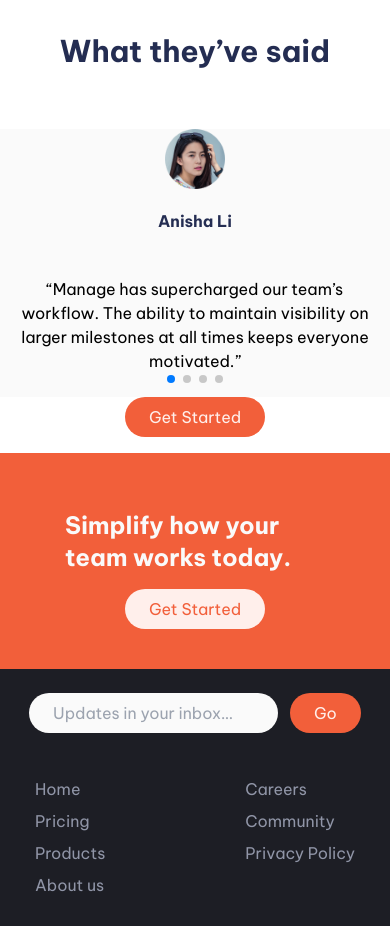
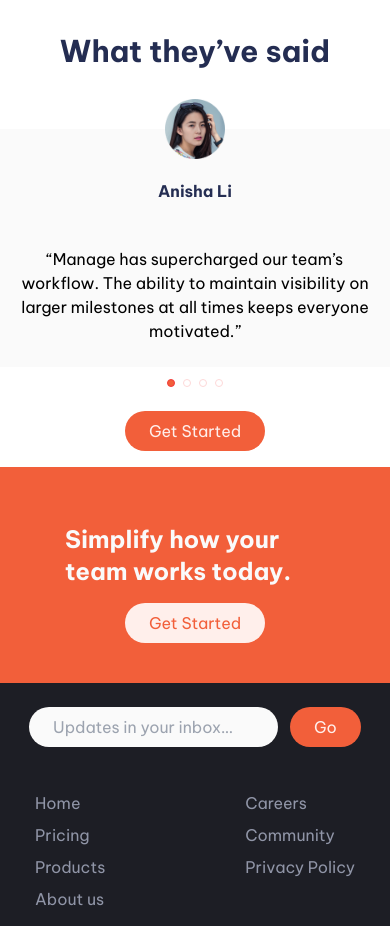
Before and after one commit to Jamieeee1/manage-landing-page-master, a website: page public/index.html in a window 390 px wide. Shown: the part 1688-2614 px from the top of the page. Drawn offline with Linux system fonts and the light colour scheme.

Commit message:
finally done with swiper for mobile at least

```diff
--- a/public/Slide.css
+++ b/public/Slide.css
@@ -4,5 +4,18 @@
     max-width: 420px;
 }
 
+.swiper-pagination {
+    position: relative;
+    padding-block: 10px;
+}
+
+.swiper-pagination .swiper-pagination-bullet {
+    border: #f23a3a 1px solid;
+    background-color: white;
+}
+
+.swiper-pagination .swiper-pagination-bullet-active {
+    background-color: #f25f3a;
+}
 
 /* h-max min-w-[375px] max-w-[420px]; */
--- a/public/index.html
+++ b/public/index.html
@@ -84,6 +84,10 @@
     </div>
 
 
+
+  </div>
+
+  <div class="outerswipper">
 
   </div>
 
@@ -242,8 +246,6 @@
 
 
   <!-- swiper js  -->
-    <!-- Swiper JS -->
-    <!-- <script src="https://cdn.jsdelivr.net/npm/swiper@11/swiper-bundle.min.js"></script> -->
     <script src="swiper-bundle.js"></script>
 
     <!-- Initialize Swiper -->
--- a/src/input.css
+++ b/src/input.css
@@ -30,11 +30,11 @@
     }
 
     .whatimages {
-        @apply flex items-center justify-center object-contain h-[60px];
+        @apply flex items-center justify-center object-contain h-[60px] top-[-30px] absolute w-full;
     }
 
     .whatname {
-        @apply py-5 text-center text-pry-darkblue font-lvl3;
+        @apply pb-5 pt-[50px] text-center text-pry-darkblue font-lvl3;
     }
 
     .mainslide {
@@ -46,6 +46,6 @@
     }
 
     .innersaid {
-        @apply bg-sec-verylightgrey h-max;
+        @apply relative bg-sec-verylightgrey h-max;
     }
 }
```
Also changed, not shown: public/output.css.
